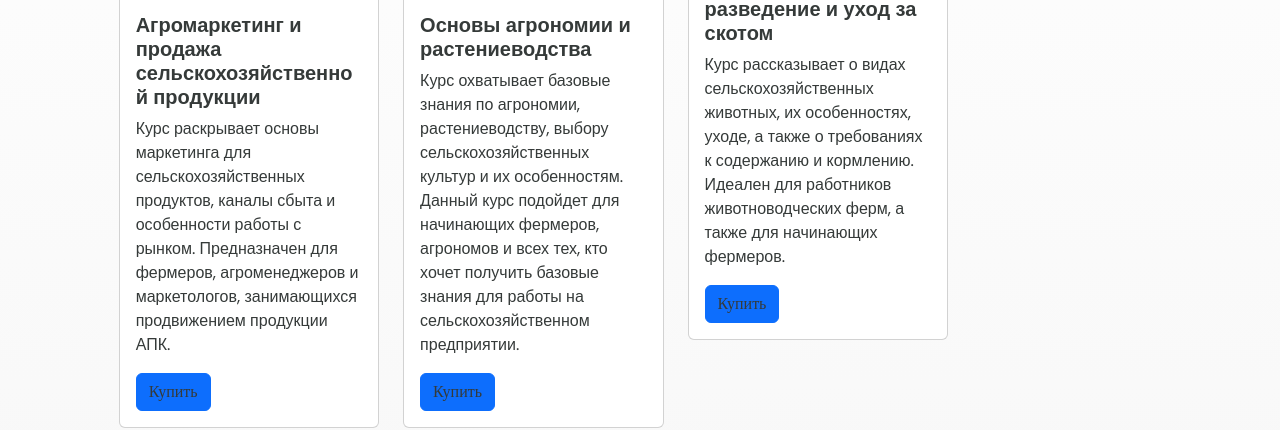
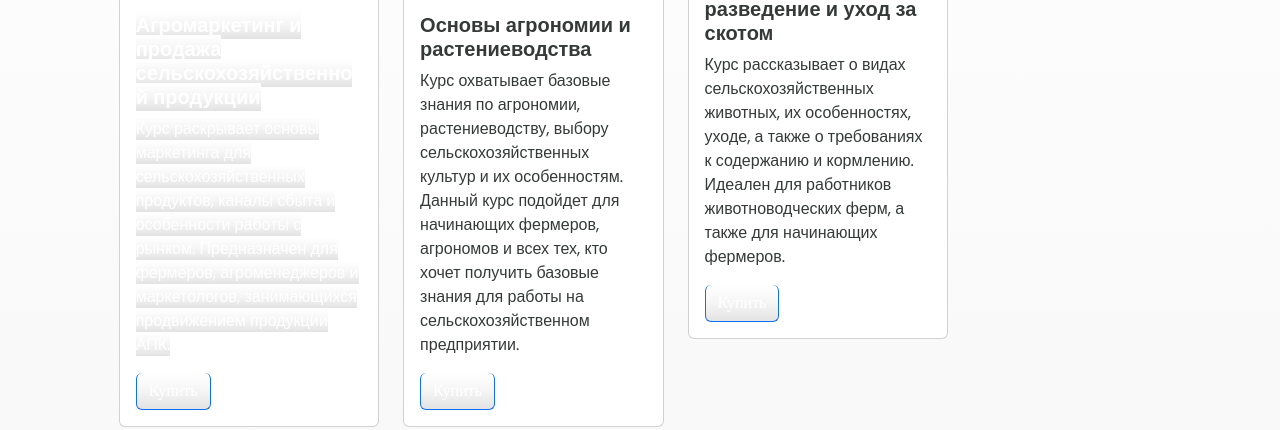
Before and after one commit to TarelochkaF/Colos.github.io, a plain HTML site: page pricing.html in a window 1280 px wide. Shown: the part 377-807 px from the top of the page. Drawn offline with nearby package versions, Linux system fonts and the light colour scheme.

Commit message:
Update mycss.css

```diff
--- a/styles/mycss.css
+++ b/styles/mycss.css
@@ -50,12 +50,18 @@ font-style: normal;
   }
 
 .card a{
-    text-decoration: None;
-color: rgb(53, 58, 57);
+    	text-decoration: None;
+	color: white;
+	background: #ffffff;
+	background: -webkit-linear-gradient(to bottom, #ffffff 0%, #f5f5f5 50%, #e3e3e3 100%);
+	background: -moz-linear-gradient(to bottom, #ffffff 0%, #f5f5f5 50%, #e3e3e3 100%);
+	background: linear-gradient(to bottom, #ffffff 0%, #f5f5f5 50%, #e3e3e3 100%);
+	border-top: #6e6e6e;
 }
 
 button a{
     text-decoration: None;
+	color: rgb(53, 58, 57);
 }
 
 .slide-text,
```
